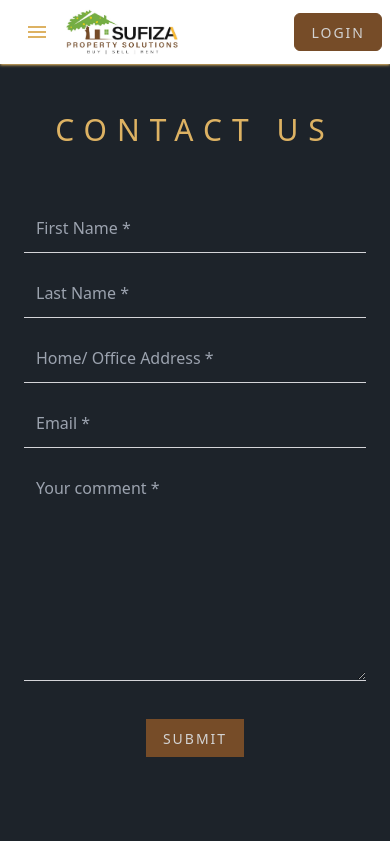
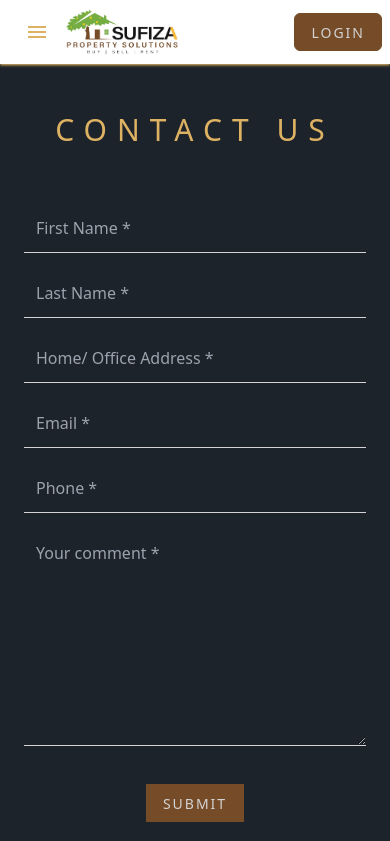
Before and after one commit to NoorTushar/LuxeState-client, a React (Vite) app: page /contact in a window 390 px wide. Shown: the top 841 px of the page. Built offline with nearby package versions, Linux system fonts and the light colour scheme; no server answers.

Commit message:
added phone field in the contact us form

```diff
--- a/src/Pages/ContactUsPage/ContacUsPage.jsx
+++ b/src/Pages/ContactUsPage/ContacUsPage.jsx
@@ -16,6 +16,7 @@ const ContactUsPage = () => {
    } = useForm();
 
    const onSubmit = async (data) => {
+      // this data is an object which has all the field name and values
       console.log(data);
       try {
          // Send the form data to the server
@@ -94,6 +95,7 @@ const ContactUsPage = () => {
                   )}
                </div>
 
+               <div className="grid sm:grid-cols-2 sm:gap-6">
                   {/* Email Field */}
                   <div className="mt-4">
                      <input
@@ -116,6 +118,27 @@ const ContactUsPage = () => {
                            {errors.email.message}
                         </span>
                      )}
+                  </div>
+
+                  {/* phone Field */}
+                  <div className="mt-4">
+                     <input
+                        {...register("phone", {
+                           required: {
+                              value: true,
+                              message: "Must provide your contact number.",
+                           },
+                        })}
+                        type="text"
+                        placeholder="Phone *"
+                        className="w-full p-3 border-b border-zinc-300 text-white bg-transparent outline-none duration-300  focus:border-ourPrimary"
+                     />
+                     {errors?.phone && (
+                        <span className="text-red-500 block mt-1 mb-2">
+                           {errors.phone.message}
+                        </span>
+                     )}
+                  </div>
                </div>
 
                {/* comment Field */}
--- a/src/components/SearchSection/SearchSection.jsx
+++ b/src/components/SearchSection/SearchSection.jsx
@@ -120,6 +120,7 @@ const SearchSection = () => {
                   </li>
                </menu>
             </div>
+
             {/* Search by Country */}
             <div className="inputBox bg-ourBlack">
                <label className="" htmlFor="">
```
Lines whose indentation alone changed are shown as unchanged.
